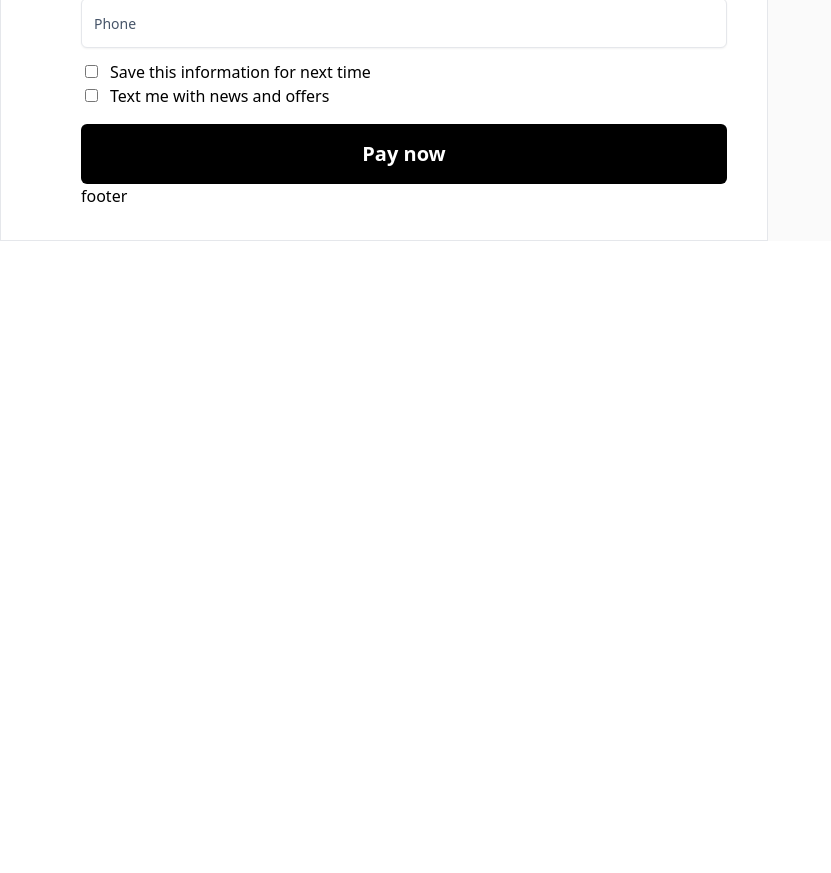
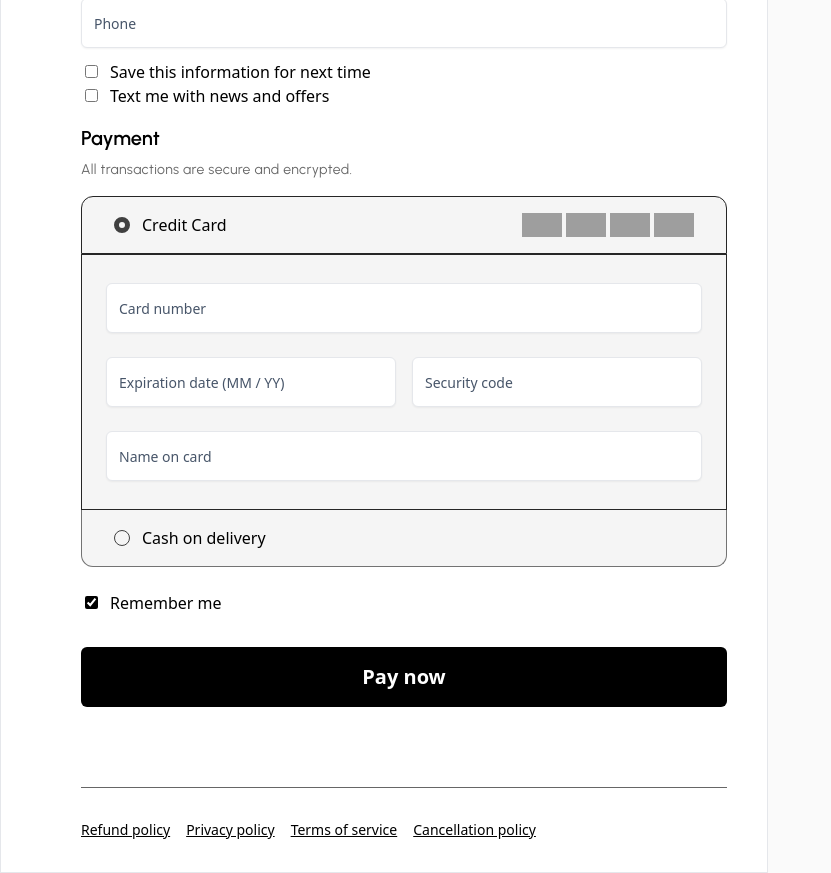
Before and after one commit to ivan10gudko/e-commerce-portfolio, a React (Vite) app: page /checkout in a window 1280 px wide. Shown: the part 720-1593 px from the top of the page, without its empty margins (0-831 px from the left). Before the commit the page ends 961 px from the top, so only its background shows below. Built offline with nearby package versions, Linux system fonts and the light colour scheme; grey boxes are pictures that could not be loaded; a web font is replaced by a local one.

Commit message:
Checkout form UI

```diff
--- a/src/pages/Checkout.jsx
+++ b/src/pages/Checkout.jsx
@@ -7,7 +7,7 @@ export default function Checkout(){
     return(<>
         <CheckoutHeader/>
         <div className="flex ">
-        <div className="px-4 md:px-14 lg:pl-20 lg:pr-10 py-8 border w-full lg:w-3/5">
+        <div className="px-4 md:px-14 lg:pl-20 lg:pr-10 pt-8 border w-full lg:w-3/5">
         <CheckoutForm/>
         <CheckoutFooter/>
         </div>
--- a/src/ui/CheckoutFooter.jsx
+++ b/src/ui/CheckoutFooter.jsx
@@ -1,5 +1,14 @@
 function CheckoutFooter() {
-    return ( <footer>footer </footer> );
+  return (
+    <footer>
+      <ul className="flex w-full border-t border-black/60 text-sm gap-4 mt-20 items-center py-8 underline ">
+        <li>Refund policy</li>
+        <li>Privacy policy</li>
+        <li>Terms of service</li>
+        <li>Cancellation policy</li>
+      </ul>
+    </footer>
+  );
 }
 
 export default CheckoutFooter;
--- a/src/ui/CheckoutForm.jsx
+++ b/src/ui/CheckoutForm.jsx
@@ -1,8 +1,10 @@
+import { Payment, RememberMe } from "@mui/icons-material";
 import Button from "./Button";
 import Checkbox from "./Checkbox";
 import CountrySelect from "./ContrySelect";
 import Fieldset from "./Fieldset";
 import Input from "./Input";
+import PaymentSelect from "./PaymentSelect";
 
 function CheckoutForm() {
     return (
@@ -28,6 +30,13 @@ function CheckoutForm() {
             <Checkbox name="save-form-data">Save this information for next time</Checkbox>
             <Checkbox name="news-subscription">Text me with news and offers</Checkbox>
             </Fieldset>
+            <Fieldset title="Payment">
+                <PaymentSelect>
+                </PaymentSelect>
+            </Fieldset>
+            <div className="mb-8 mt-6">
+            <Checkbox checked={true} name="remember-me">Remember me</Checkbox>
+            </div>
             <Button type="fill" bgColor="black" color="white" className="w-full py-4 text-xl font-semibold">Pay now</Button>
         </form>
     );
```
